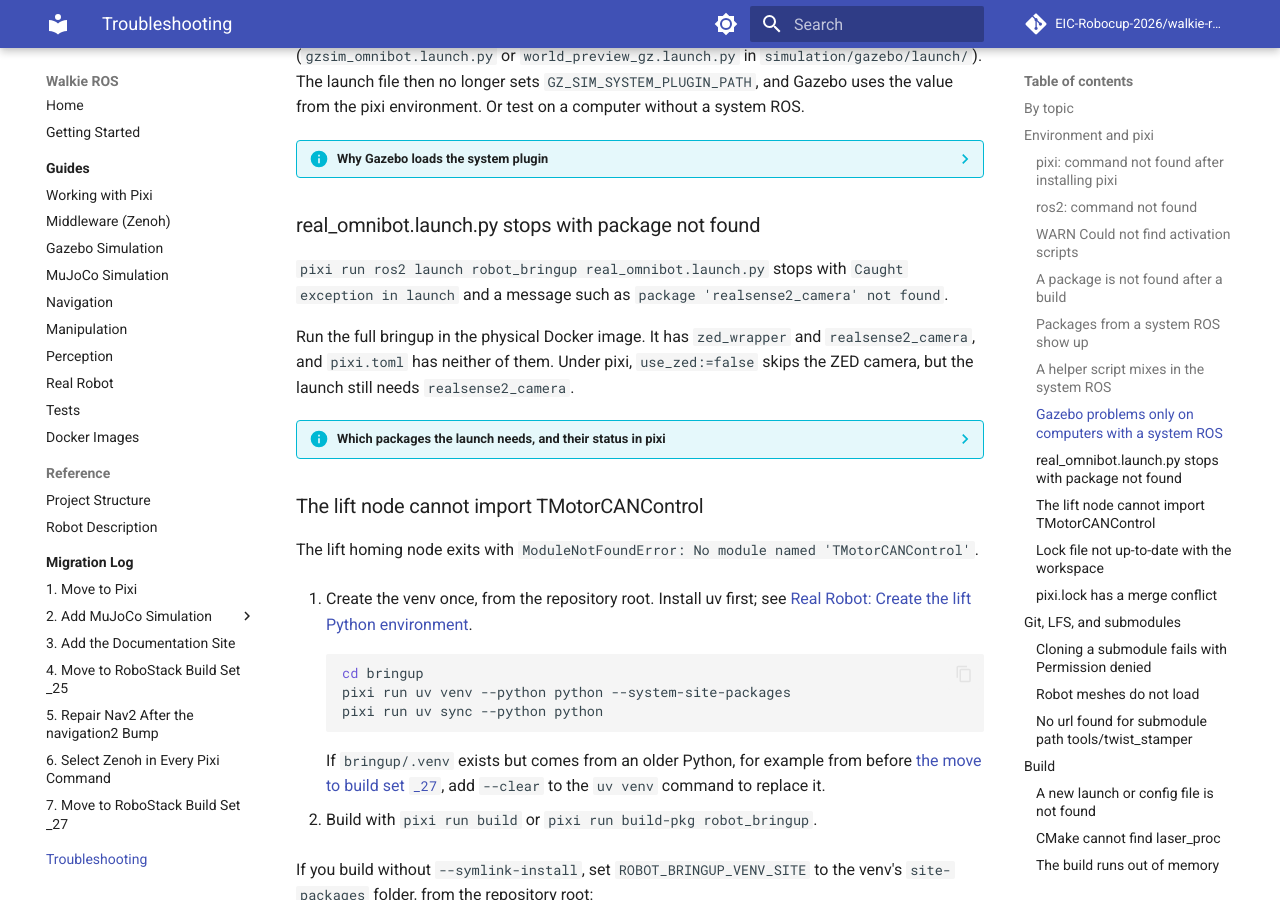
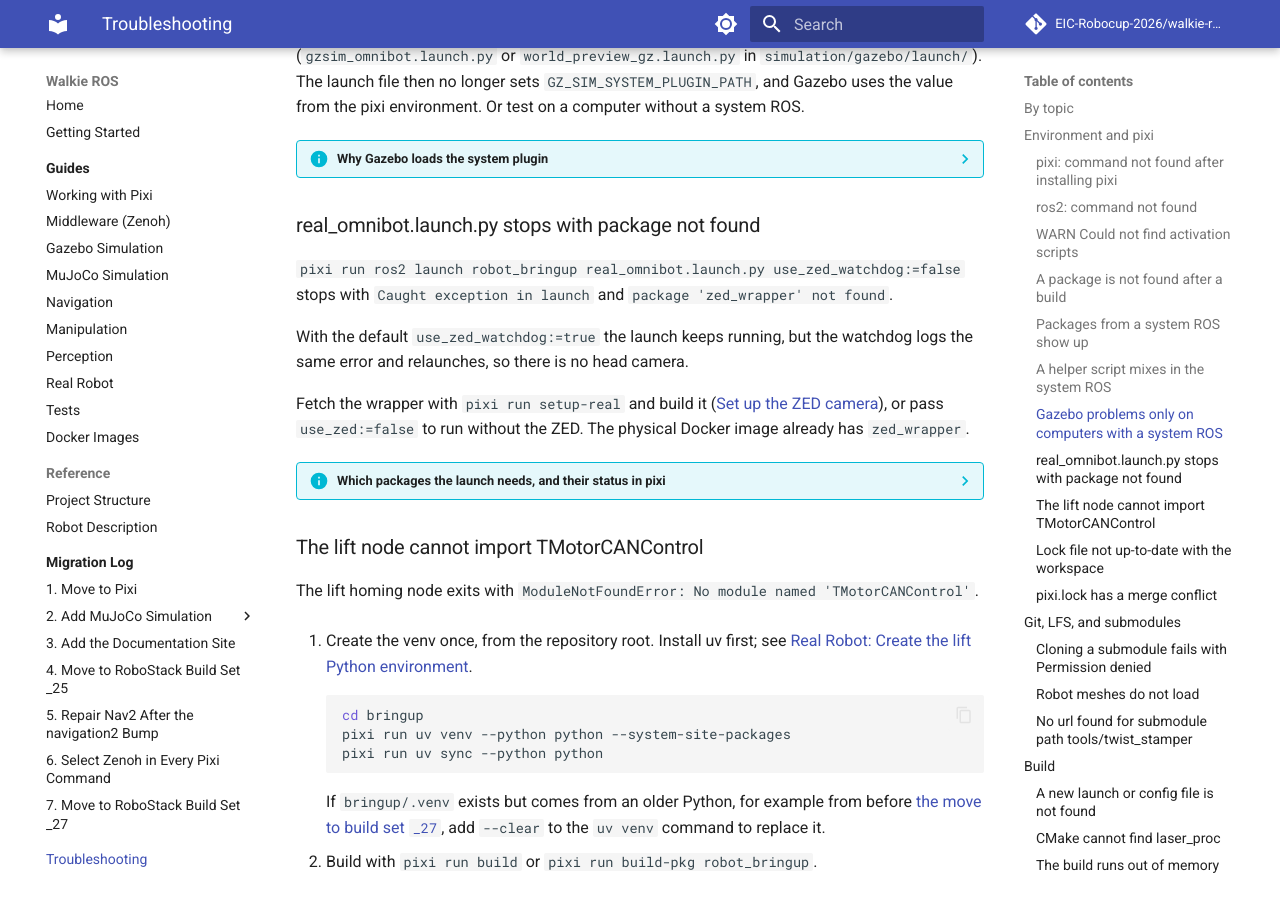
Before and after one commit to EIC-Robocup-2026/walkie-ros, an MkDocs documentation site: the page built from docs/troubleshooting.md, in a window 1280 px wide and 900 px high, scrolled down 2895 px. Built offline with MkDocs 1.6.1 and Material for MkDocs 9.7.7, drawn with Linux system fonts in a browser that asks for light colours; comment, search, counter and statistics services are not loaded.

Commit message:
docs: correct what real_omnibot.launch.py lacks under pixi
The RealSense node has been commented out of the launch file since
7e01d38, so the launch does not need realsense2_camera. zed_wrapper is the
only missing package, and with the default watchdog it costs the head
camera rather than stopping the launch.

```diff
--- a/docs/troubleshooting.md
+++ b/docs/troubleshooting.md
@@ -143,24 +143,27 @@ from the pixi environment. Or test on a computer without a system ROS.
 
 ### real_omnibot.launch.py stops with package not found
 
-`pixi run ros2 launch robot_bringup real_omnibot.launch.py` stops with
-`Caught exception in launch` and a message such as
-`package 'realsense2_camera' not found`.
+`pixi run ros2 launch robot_bringup real_omnibot.launch.py use_zed_watchdog:=false`
+stops with `Caught exception in launch` and
+`package 'zed_wrapper' not found`.
 
-Run the full bringup in the physical Docker image. It has `zed_wrapper` and
-`realsense2_camera`, and `pixi.toml` has neither of them.
-Under pixi, `use_zed:=false` skips the ZED camera, but the launch still needs
-`realsense2_camera`.
+With the default `use_zed_watchdog:=true` the launch keeps running, but the
+watchdog logs the same error and relaunches, so there is no head camera.
+
+Fetch the wrapper with `pixi run setup-real` and build it
+([Set up the ZED camera](guides/real-robot.md#zed-setup)), or pass
+`use_zed:=false` to run without the ZED. The physical Docker image already has
+`zed_wrapper`.
 
 ??? info "Which packages the launch needs, and their status in pixi"
-    The launch file starts `zed_wrapper` (with the default `use_zed:=true`),
-    `realsense2_camera`, and a `topic_tools` relay. `pixi.toml` provides
-    `topic_tools`. See
+    `zed_wrapper` is the only package named by the launch and its lidar and
+    self filter includes that pixi does not provide. See
     [Packages that pixi does not provide](guides/real-robot.md#packages-that-pixi-does-not-provide).
 
-    `ros-jazzy-realsense2-camera` exists on `robostack-jazzy` for the locked
-    RoboStack build, but nobody has added it to `pixi.toml` or tried it on the
-    robot.
+    The launch does not need `realsense2_camera`: its node and self filter are
+    commented out in `real_omnibot.launch.py`. `ros-jazzy-realsense2-camera`
+    exists on `robostack-jazzy` for the locked RoboStack build, but nobody has
+    added it to `pixi.toml` or tried it on the robot.
 
 ### The lift node cannot import TMotorCANControl
 
```
Also changed, not shown: docs/guides/pixi.md (+1 -1 lines), docs/guides/real-robot.md (+5 -5 lines), docs/migrations/07-robostack-build-27.md (+2 -2 lines).
